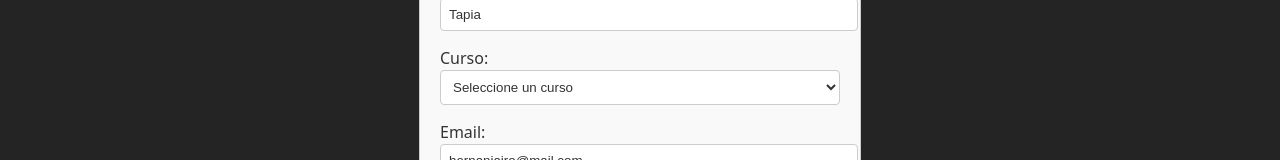
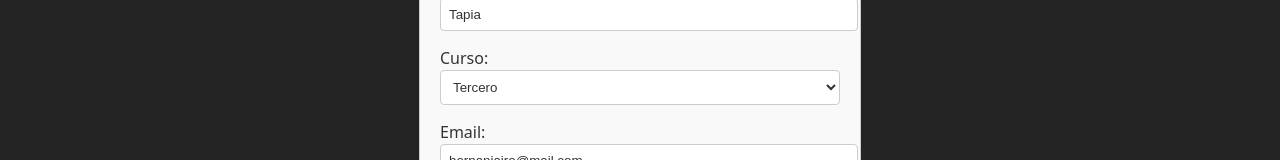
Before and after one commit to CarlosFigueroa497/pv_tp5_grupo14, a React (Vite) app: page /alumnos/APU00999/editar in a window 1280 px wide. Shown: the part 446-606 px from the top of the page. Built offline with nearby package versions, Linux system fonts and the light colour scheme.

Commit message:
correccion de errores en la opcion "curso" en agregar y editar alumno (salia el numero en vez de la palabra)

```diff
--- a/src/pages/AgregarAlumno.jsx
+++ b/src/pages/AgregarAlumno.jsx
@@ -83,7 +83,7 @@ function AgregarAlumno({ setAlumnos }) {
               { value: 4, label: 'Cuarto' },
               { value: 5, label: 'Quinto' }
             ].map(({ value, label }) => (
-              <option key={value} value={value}>{label}</option>
+              <option key={value} value={label}>{label}</option>
             ))}
           </select>
         </label>
--- a/src/pages/EditarAlumno.jsx
+++ b/src/pages/EditarAlumno.jsx
@@ -89,11 +89,11 @@ function EditarAlumno({ alumnos, setAlumnos }) {
             style={inputStyle}
           >
             <option value="">Seleccione un curso</option>
-            <option value="1">Primero</option>
-            <option value="2">Segundo</option>
-            <option value="3">Tercero</option>
-            <option value="4">Cuarto</option>
-            <option value="5">Quinto</option>
+          <option value="Primero">Primero</option>
+<option value="Segundo">Segundo</option>
+<option value="Tercero">Tercero</option>
+<option value="Cuarto">Cuarto</option>
+<option value="Quinto">Quinto</option>
           </select>
         </label>
         <label>Email:
```
